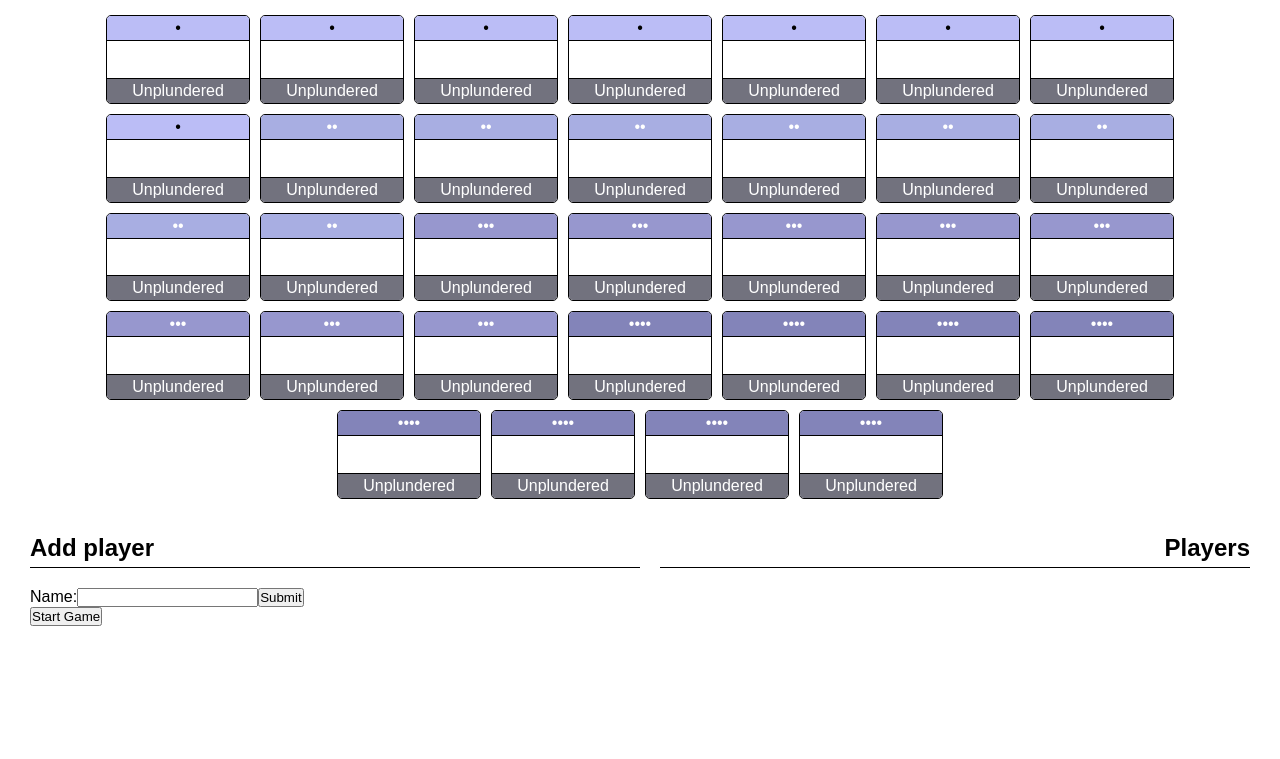
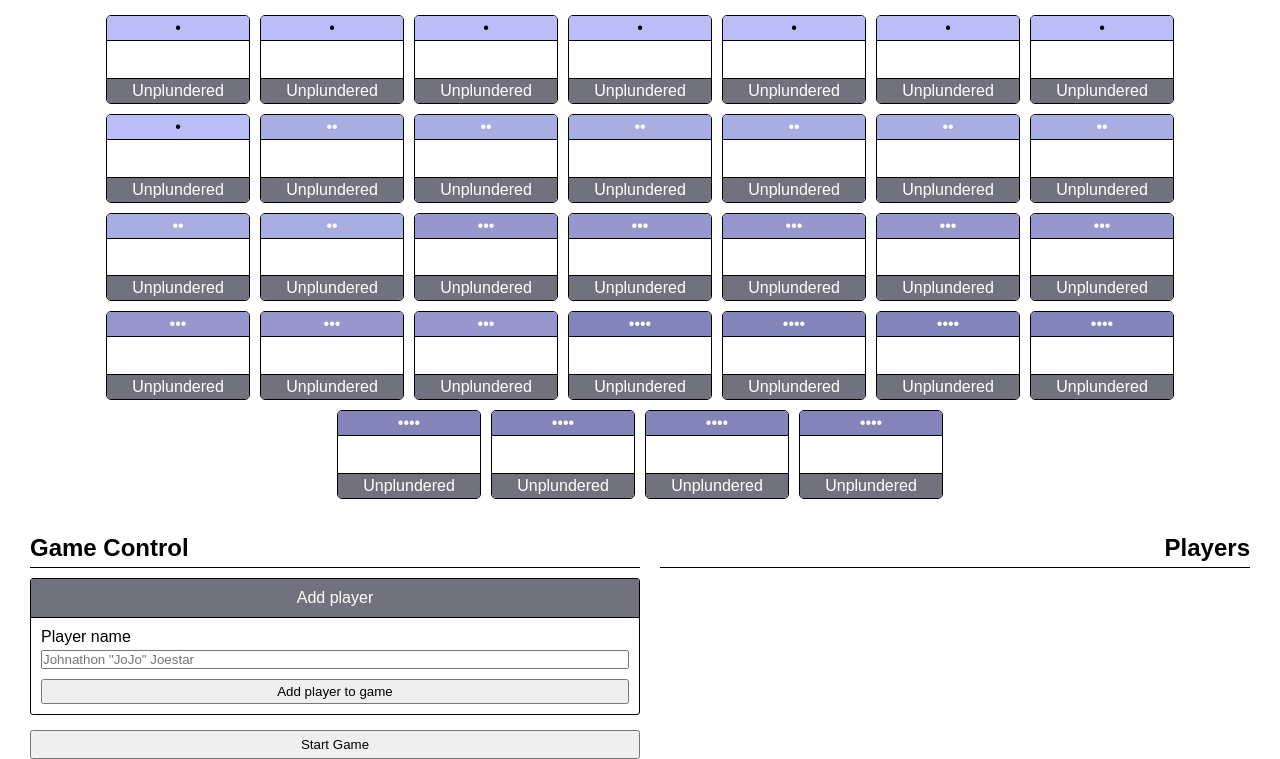
Before and after one commit to TheDerek/plunder-the-sea, a React app: page / in a window 1280 px wide. Shown: the part 92-851 px from the top of the page. Before the commit the page ends 800 px from the top, so only its background shows below. Built offline with nearby package versions, Linux system fonts and the light colour scheme.

Commit message:
Added game statuses

```diff
--- a/src/index.css
+++ b/src/index.css
@@ -138,7 +138,7 @@ header {
 
 .game-control h2 {
     border-bottom: 1px solid black;
-    margin: 30px 0 20px 0px;
+    margin: 30px 0 10px 0px;
     padding-bottom: 5px;
     text-align: left;
 }
@@ -149,3 +149,66 @@ header {
     padding-bottom: 5px;
     text-align: right;
 }
+
+.add-player-form-container {
+    border: 1px black solid;
+    border-radius: 3px;
+}
+
+.add-player-form-container p {
+    border-bottom: 1px black solid;
+    text-align: center;
+    padding: 10px;
+    color: white;
+    background-color: #72727E;
+}
+
+.add-player-form-container form {
+    padding: 10px;
+}
+
+.add-player-form-container form label {
+    display: block;
+    margin-bottom: 4px;
+}
+
+.add-player-form-container form input[type=text] {
+    display: block;
+    width: 100%;
+}
+
+.add-player-form-container form input[type=submit] {
+    margin-top: 10px;
+    display: block;
+    width: 100%;
+    padding: 3px;
+}
+
+.start-game-button {
+    margin-top: 15px;
+    padding: 5px;
+    width: 100%;
+}
+
+.stat {
+    display: inline-block;
+    border: 1px black solid;
+    border-radius: 3px;
+    overflow: hidden;
+    margin: 5px;
+}
+
+.stat div {
+    padding: 10px;
+}
+
+.stat-title {
+    display: inline-block;
+    border-right: 1px black solid;
+    background-color: #72727E;
+    color: white;
+}
+
+.stat-value {
+    display: inline-block;
+}
--- a/src/index.js
+++ b/src/index.js
@@ -60,18 +60,18 @@ class AddPlayerForm extends React.Component {
 
     render() {
         return (
-            <div>
-                <h2>Add player</h2>
+            <div className="add-player-form-container">
+                <p>Add player</p>
                 <form onSubmit={this.handleSubmit}>
-                    <label>
-                        Name:
-                        <input
-                            type="text"
-                            value={this.state.value}
-                            onChange={this.handleChange}
-                        />
-                    </label>
-                    <input type="submit" value="Submit"/>
+                    <label>Player name</label>
+                    <input
+                        type="text"
+                        required="required"
+                        placeholder='Johnathon "JoJo" Joestar'
+                        value={this.state.value}
+                        onChange={this.handleChange}
+                    />
+                    <input type="submit" value="Add player to game"/>
                 </form>
             </div>
         );
@@ -149,7 +149,7 @@ class GameControl extends React.Component {
         return (
             <div>
                 <AddPlayerForm callBack={this.props.addPlayerCallBack}/>
-                <button onClick={this.props.startGameCallBack}>Start Game</button>
+                <button className="start-game-button" onClick={this.props.startGameCallBack}>Start Game</button>
             </div>
         );
     }
@@ -215,8 +215,26 @@ class GameControl extends React.Component {
             stateRender = this.renderMoved();
         }
 
+        let stats = null;
+        if (this.props.gameState !== "pregame") {
+            stats = (
+                <div className="stats">
+                    <div className="stat">
+                        <div className="stat-title">Current turn</div>
+                        <div className="stat-value">Derek</div>
+                    </div>
+                    <div className="stat">
+                        <div className="stat-title">Remaining air</div>
+                        <div className="stat-value">40 / 40</div>
+                    </div>
+                </div>
+            );
+        }
+
         return (
             <div className="game-control">
+                <h2>Game Control</h2>
+                {stats}
                 {stateRender}
             </div>
         );
```
